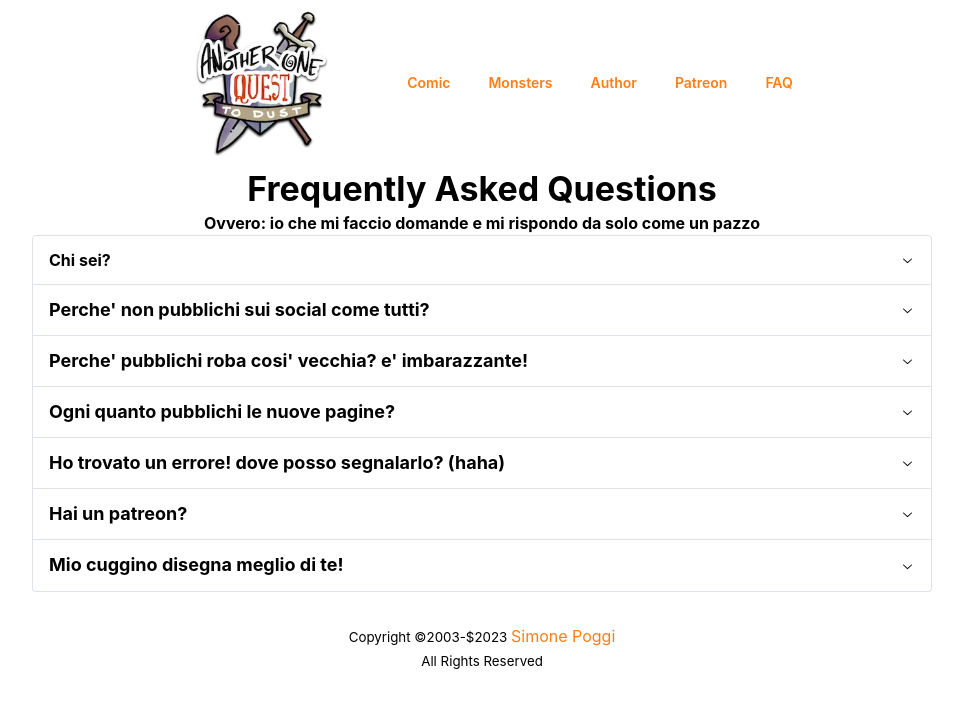
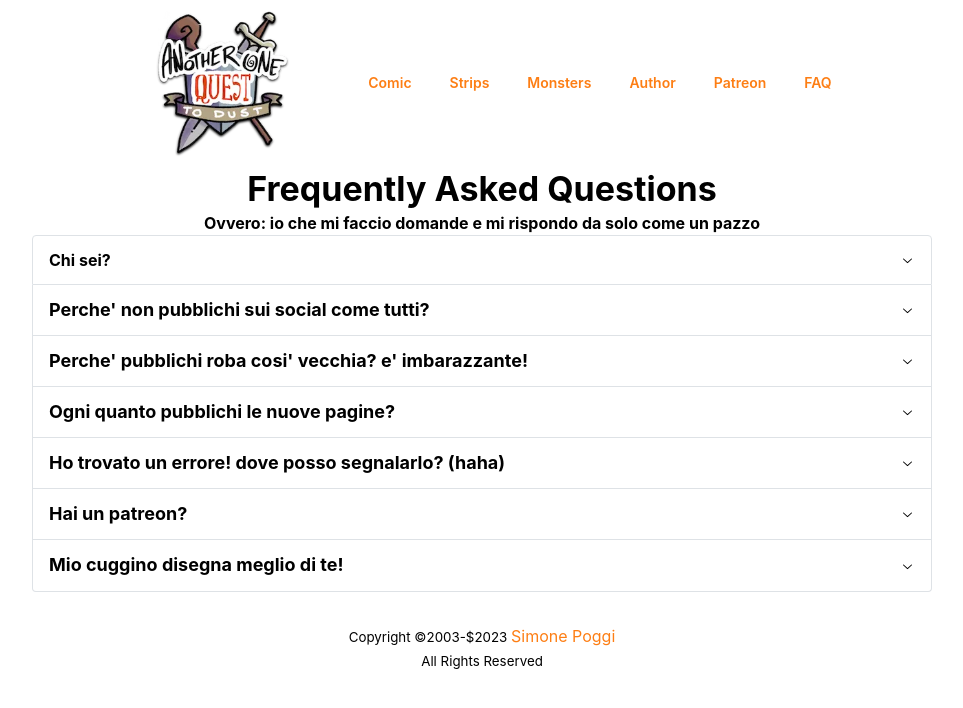
Before and after one commit to motocarota/aoqtd.com, a Next.js app: page /faq in a window 1280 px wide. Shown: the top 708 px of the page, without its empty margins (158-1121 px from the left). Built offline with nearby package versions, Linux system fonts and the light colour scheme.

Commit message:
funny css fx
Former-commit-id: 92cc25fa969aa6c3eeafd694ef68d1c2a3b974f8 [formerly 8e0604008207373cafc33e207ea28d40de3a15fd]
Former-commit-id: 8718903869b31a1a13ae926cbce35bd6c5eaef7c

```diff
--- a/components/Top.js
+++ b/components/Top.js
@@ -4,7 +4,7 @@ import {Button, Group} from '@mantine/core';
 
 const links = [
 	{to: '/it/01/000', label: 'Comic'},
-	// {to: '/strip', label: 'Strips'},
+	{to: '/strip', label: 'Strips'},
 	{to: '/monsters', label: 'Monsters'},
 	{href: 'https://motocarota.art', label: 'Author'},
 	{href: 'https://www.patreon.com/motocarota', label: 'Patreon'},
@@ -14,7 +14,7 @@ const links = [
 const Top = () => (
 	<Group justify='center'>
 		<Link href='/'>
-			<Image src='/aoqtd-logo-sm.webp' height={160} width={220} alt='www.aoqtd.com logo' priority />
+			<Image src='/aoqtd-logo-sm.webp' height={160} width={220} alt='www.aoqtd.com logo' priority className='interactive'/>
 		</Link>
 		<Button.Group>
 			{links.map(({label, to, href}) => (
--- a/styles/globals.css
+++ b/styles/globals.css
@@ -108,3 +108,7 @@ h5,
 p {
   margin: 1rem;
 }
+
+.interactive:hover {
+  padding-top: 3px;
+}
```
Also changed, not shown: 1 other file (tests, documents, lock files or other folders).
